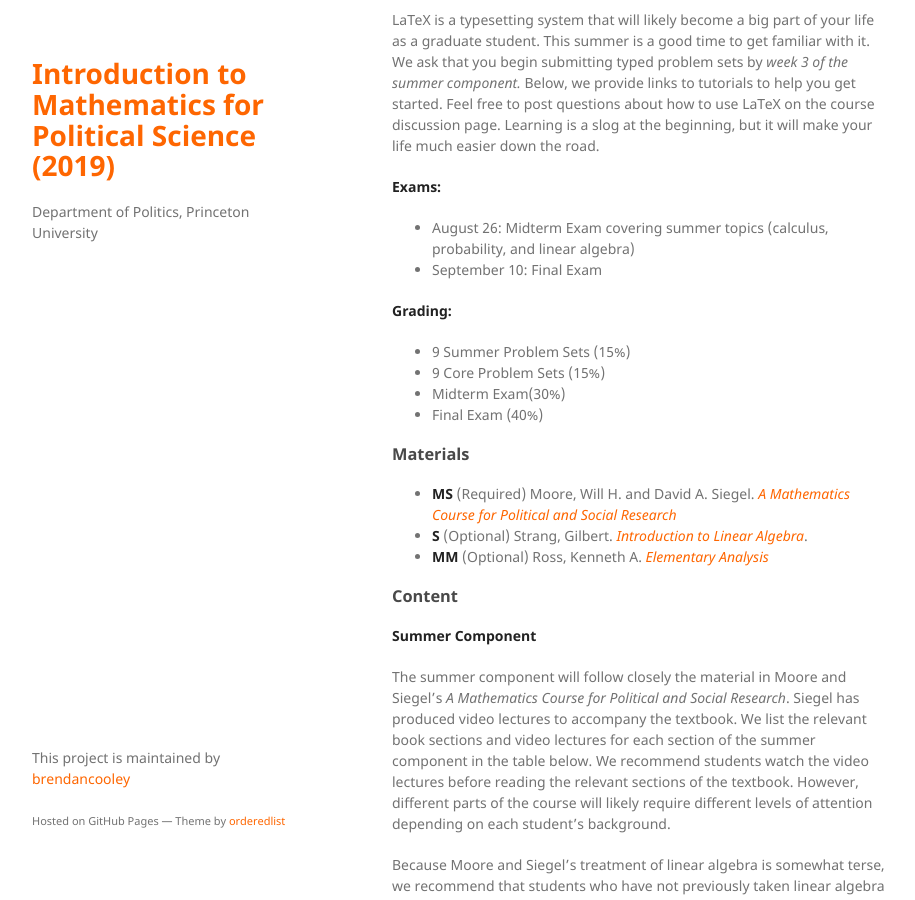
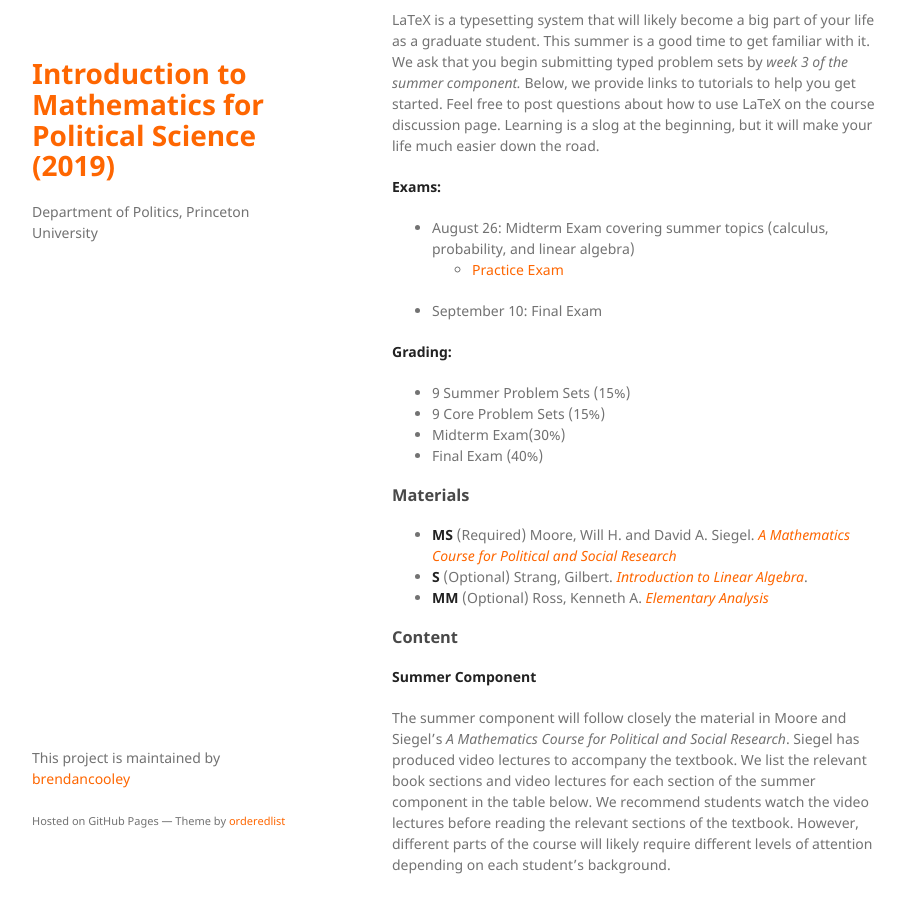
Before and after one commit to brendancooley/imps2019, a Jekyll site: the page built from index.md, in a window 1280 px wide and 900 px high, scrolled down 2100 px. Shown: the whole window, without its empty margins (178-1093 px from the left). Built offline with Jekyll 4.4.1, drawn with Linux system fonts in a browser that asks for light colours; nearby versions of some CDN libraries; a script that is not in the unit is left out; our own code applies the rules of GitHub Pages for plain Markdown files.

Commit message:
practice midterm

```diff
--- a/index.md
+++ b/index.md
@@ -59,6 +59,7 @@ LaTeX is a typesetting system that will likely become a big part of your life as
 **Exams:**
 
 - August 26: Midterm Exam covering summer topics (calculus, probability, and linear algebra)
+    + [Practice Exam](materials/midterm/practice_midterm.pdf)
 - September 10: Final Exam
 
 **Grading:**
```
Also changed, not shown: 19 other files.
